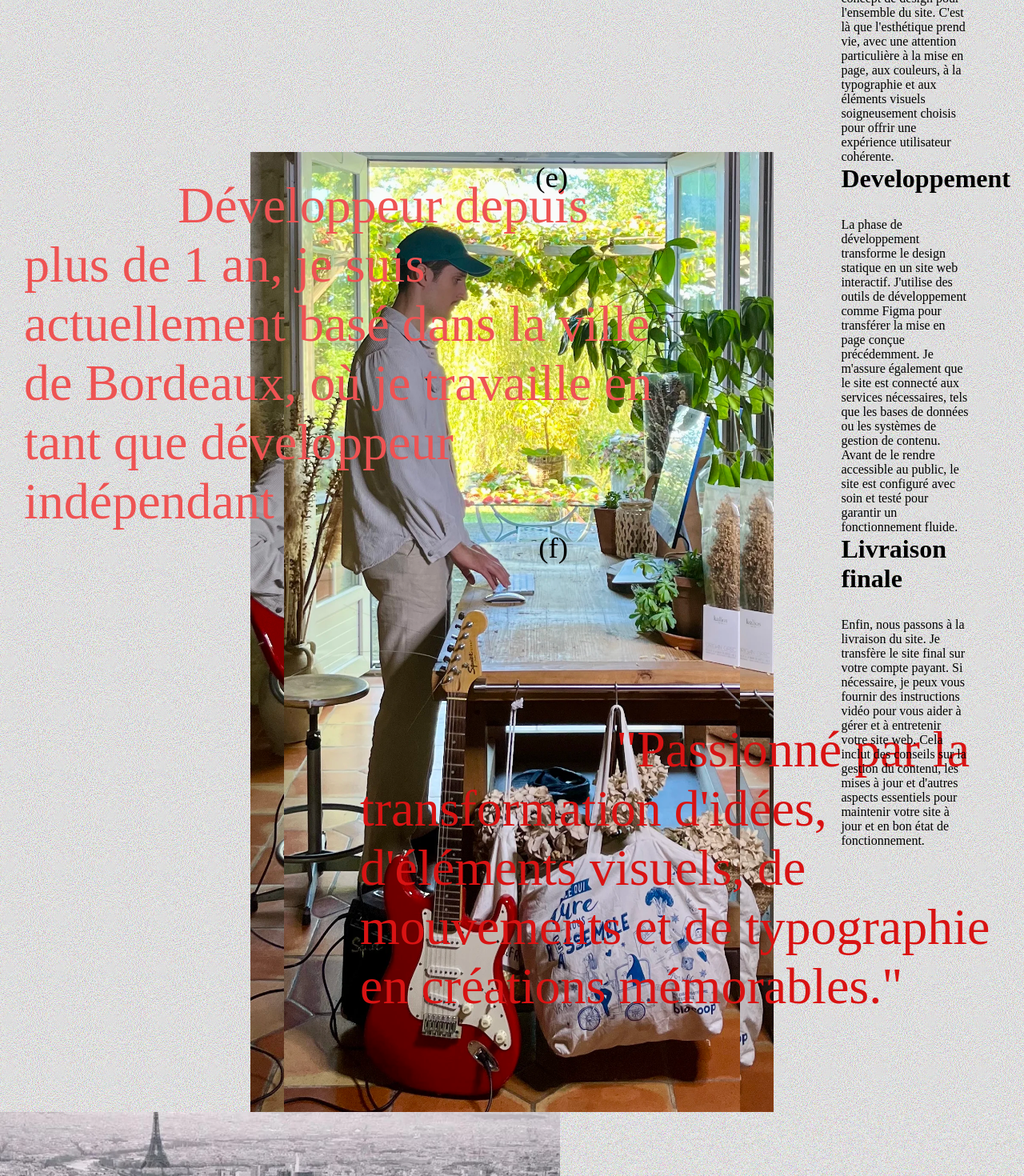
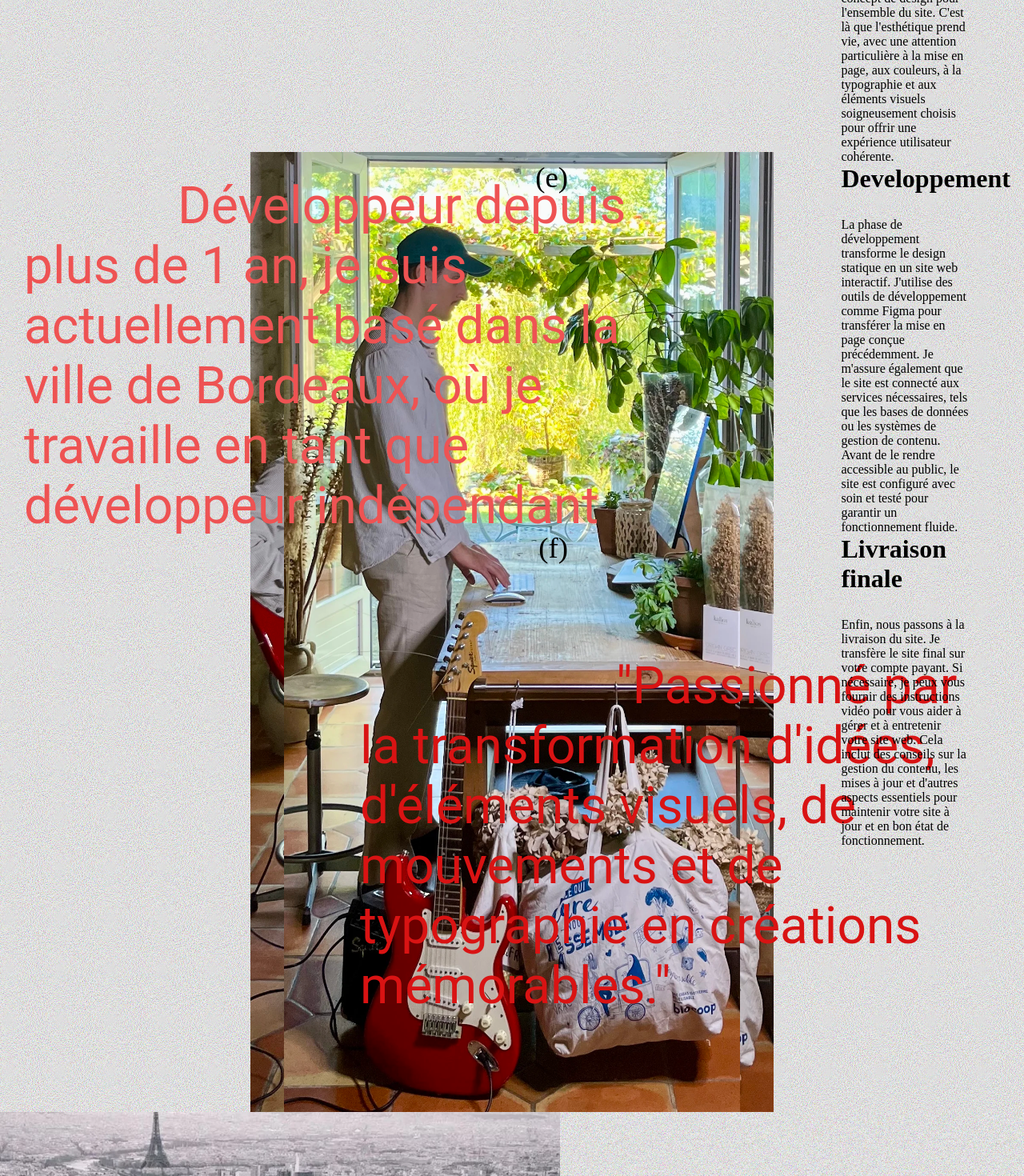
Before and after one commit to rmymartinet/Creez_et_publiez_votre_portfolio_de_developpeur, a React (Create React App) app: page / in a window 1280 px wide. Shown: the part 4432-5902 px from the top of the page at 80% size. Built offline with nearby package versions, Linux system fonts and the light colour scheme.

Commit message:
correction orthographe

```diff
--- a/src/components/About/about.js
+++ b/src/components/About/about.js
@@ -5,10 +5,10 @@ import Hobby from './about_components/Hobby.js';
 import debout from '../../images/debout.webp';
 import assis from '../../images/assis.webp';
 import guitare from '../../images/guitare.webp';
-
 import '../About/about.scss';
 
 const AboutFake = () => {
+  //Animations
   const AboutRef = useRef();
 
   const { scrollYProgress } = useScroll({
--- a/src/components/About/about.scss
+++ b/src/components/About/about.scss
@@ -17,6 +17,7 @@
   text-indent: 3em;
   top: 30px;
   left: 30px;
+  font-family: 'Roboto';
 }
 
 .about-subtitle {
@@ -28,6 +29,7 @@
   text-indent: 5em;
   bottom: 10%;
   right: 30px;
+  font-family: 'Roboto';
 }
 
 .about-content {
--- a/src/components/Gallery/gallery.js
+++ b/src/components/Gallery/gallery.js
@@ -6,6 +6,8 @@ import '../Gallery/ImageGallery.scss';
 
 function ImageGallery() {
   const portfolioRef = useRef(null);
+
+  //Animations
   const { scrollYProgress } = useScroll({
     target: portfolioRef,
     offset: ['start center', 'end center'],
--- a/src/components/Hero/hero.js
+++ b/src/components/Hero/hero.js
@@ -56,7 +56,6 @@ export const Hero = () => {
           <p>portfolio vol.1</p>
         </motion.div>
         <motion.div className="hero-left">
-          {/*div qui contient le titre et prénom*/}
           <motion.div className="hero-content" style={{ position }}>
             <motion.div style={{ opacity }}>
               <AnimateLetters
```
